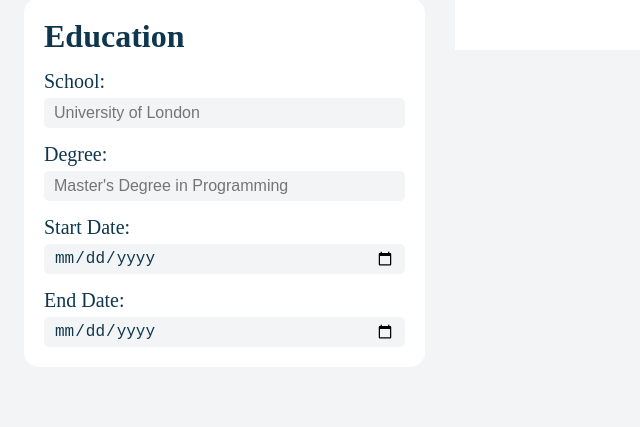
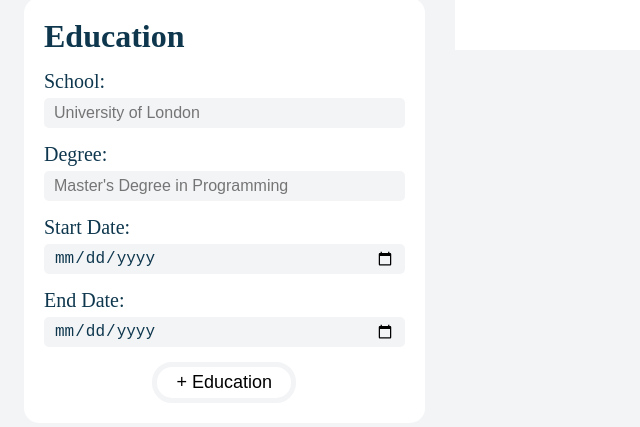
Before and after one commit to Stjepan1999/cv-builder, a React (Vite) app: page / in a window 1280 px wide. Shown: the part 882-1309 px from the top of the page, without its empty margins (0-640 px from the left). Before the commit the page ends 1281 px from the top, so only its background shows below. Built offline with nearby package versions, Linux system fonts and the light colour scheme.

Commit message:
Create submit button

```diff
--- a/src/App.jsx
+++ b/src/App.jsx
@@ -47,6 +47,11 @@ export function App() {
     setCVData((prevData) => ({ ...prevData, [section]: { ...prevData[section], [name]: value } }));
   };
 
+  const handleSubmitButton = (e) => {
+    e.preventDefault();
+    console.log('Submiting data...');
+  };
+
   return (
     <>
       <div className="main">
@@ -65,7 +70,7 @@ export function App() {
             website={cvData.contactInfo.website}
             onChange={(e) => handleCVDataChange(e, 'contactInfo')}
           />
-          <EducationForm onChange={(e) => handleCVDataChange(e, 'education')} />
+          <EducationForm onChange={(e) => handleCVDataChange(e, 'education')} onSubmit={handleSubmitButton} />
         </div>
         <div className="resume-container">
           <ResumeInfoSection personalInfo={cvData.personalInfo} contactInfo={cvData.contactInfo} />
--- a/src/components/EducationForm.jsx
+++ b/src/components/EducationForm.jsx
@@ -1,11 +1,11 @@
 import { InputContainer } from './InputContainer';
 import '../style.css';
 
-export function EducationForm({ school, degree, startDate, endDate, onChange }) {
+export function EducationForm({ school, degree, startDate, endDate, onChange, onSubmit }) {
   return (
     <div className="section-container">
       <h1>Education</h1>
-      <form className="form">
+      <form className="form" onSubmit={onSubmit}>
         <InputContainer
           type="text"
           id="school"
@@ -42,6 +42,9 @@ export function EducationForm({ school, degree, startDate, endDate, onChange })
           value={endDate}
           onChange={onChange}
         />
+        <button type="submit" className="button button-wide">
+          + Education
+        </button>
       </form>
     </div>
   );
--- a/src/style.css
+++ b/src/style.css
@@ -37,6 +37,26 @@ body {
   background-color: var(--white);
   border-radius: 15px;
   width: 100%;
+}
+
+.button {
+  border-radius: 5px;
+  padding: 5px;
+  font-size: 18px;
+}
+.button:hover {
+  cursor: pointer;
+}
+
+.button-wide {
+  width: 40%;
+  align-self: center;
+  border-radius: 20px;
+  border: 5px solid var(--background-color);
+  background-color: var(--white);
+}
+.button-wide:hover {
+  background-color: var(--background-color);
 }
 
 .form {
```
